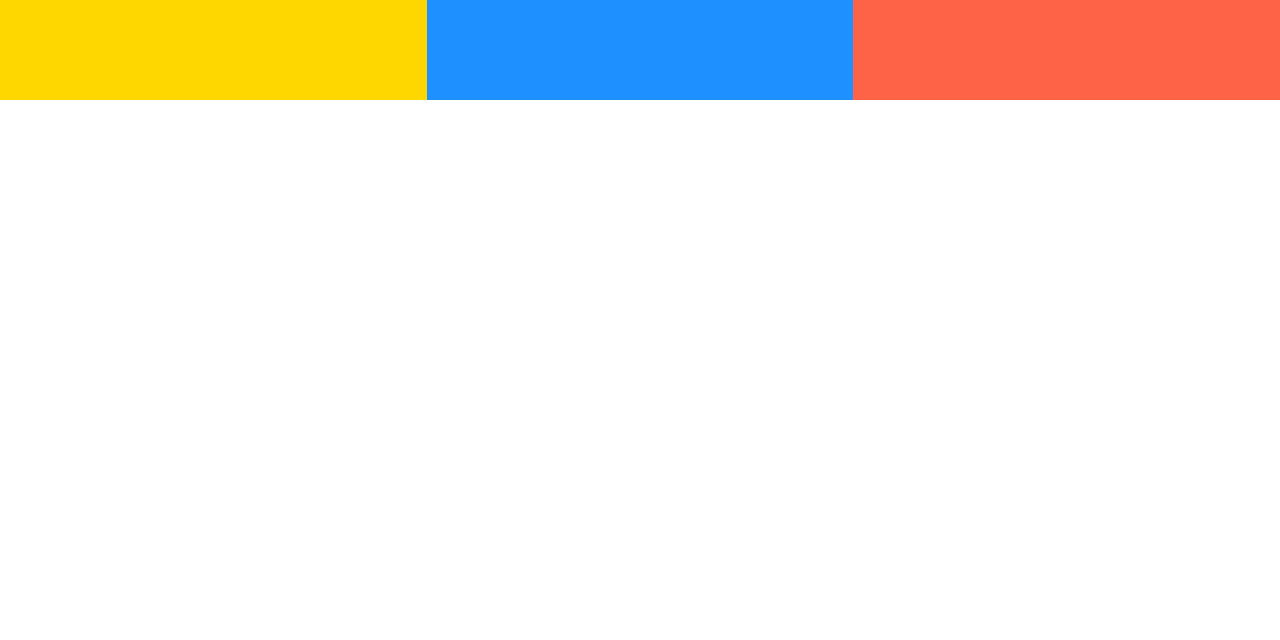
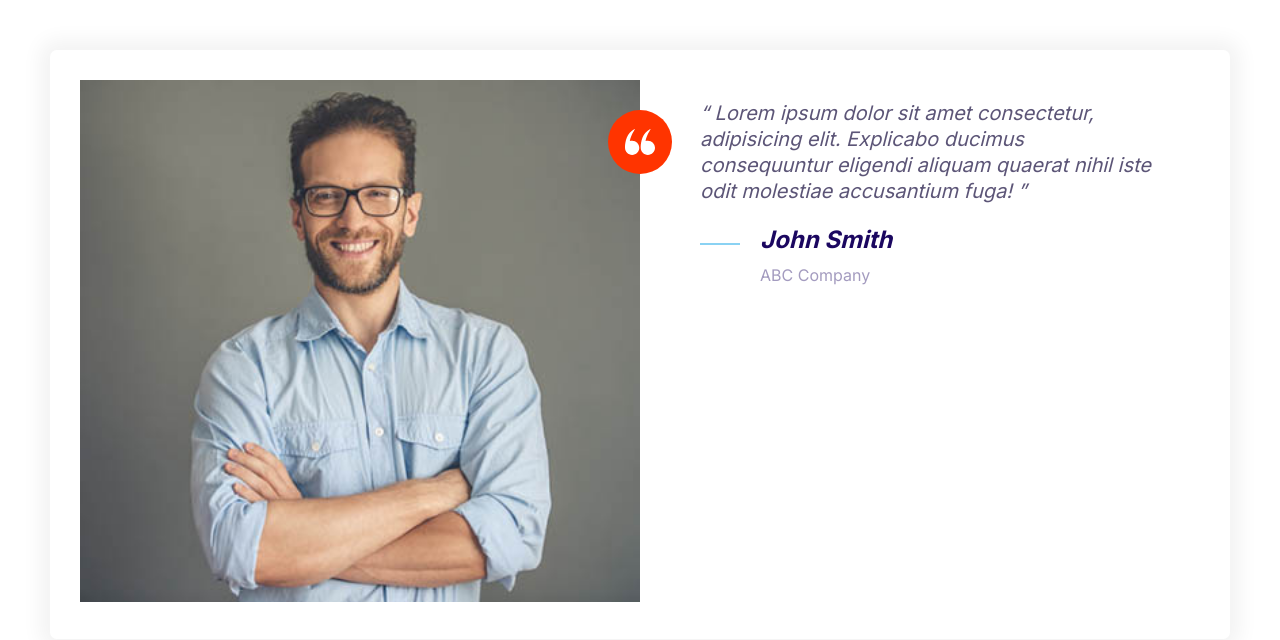
Before and after one commit to nickstephens94/Nick-Mosh-Website-Build, a plain HTML site: page index.html in a window 1280 px wide. Drawn offline with Linux system fonts and the light colour scheme.

Commit message:
Definded style for testimonials

```diff
--- a/css/styles.css
+++ b/css/styles.css
@@ -164,8 +164,17 @@ a {
   height: 40px;
 }
 
+.icon--small {
+  width: 30px;
+  height: 30px;
+}
+
 .icon--primary {
   fill: var(--color-primary);
+}
+
+.icon--white {
+  fill: #fff;
 }
 
 .icon-container {
@@ -176,6 +185,10 @@ a {
   display: inline-flex;
   justify-content: center;
   align-items: center;
+}
+
+.icon-container--accent {
+  background: var(--color-accent);
 }
 /* Buttons */
 
@@ -443,3 +456,33 @@ a {
     grid-template-columns: repeat(3, 1fr);
   }
 }
+
+/* Testimonials */
+
+.testimonial {
+  padding: 3rem;
+}
+
+.testimonial__image {
+  position: relative;
+}
+
+.testimonial__image > img {
+  width: 100%;
+}
+
+.testimonial__image > .icon-container {
+  position: absolute;
+  top: 3rem;
+  right: -32px;
+}
+
+@media screen and (min-width: 768px) {
+  .testimonial .quote .tesimonial .quote_author {
+    font-size: 2.4rem;
+  }
+
+  .testimonial .quote {
+    margin-left: 6rem;
+  }
+}
--- a/index.html
+++ b/index.html
@@ -13,11 +13,38 @@
     <link rel="stylesheet" href="/css/normalize.css" />
     <link rel="stylesheet" href="/css/styles.css" />
   </head>
-  <body>
-    <div class="grid grid--1x3">
-      <div style="height: 100px; background: gold"></div>
-      <div style="height: 100px; background: dodgerblue"></div>
-      <div style="height: 100px; background: tomato"></div>
+  <body style="padding: 5rem">
+    <div class="card testimonial">
+      <div class="grid grid--1x2">
+        <div class="testimonial__image">
+          <img src="/images/testimonial.jpg" alt="Picture of a man smiling" />
+          <span class="icon-container icon-container--accent">
+            <svg class="icon icon--white icon--small">
+              <use xlink:href="images/sprite.svg#quotes"></use>
+            </svg>
+          </span>
+        </div>
+        <blockquote class="quote">
+          <p class="quote__text">
+            Lorem ipsum dolor sit amet consectetur, adipisicing elit. Explicabo
+            ducimus consequuntur eligendi aliquam quaerat nihil iste odit
+            molestiae accusantium fuga!
+          </p>
+          <footer>
+            <div class="media">
+              <div class="media__image">
+                <svg class="icon icon--primary quote__line">
+                  <use xlink:href="images/sprite.svg#growth"></use>
+                </svg>
+              </div>
+              <div class="media__body">
+                <h3 class="media__title quote__author">John Smith</h3>
+                <p class="quote__organization">ABC Company</p>
+              </div>
+            </div>
+          </footer>
+        </blockquote>
+      </div>
     </div>
   </body>
 </html>
```
Also changed, not shown: components/testimonial.html (added, +32 -0 lines), images/testimonial.jpg (added).
